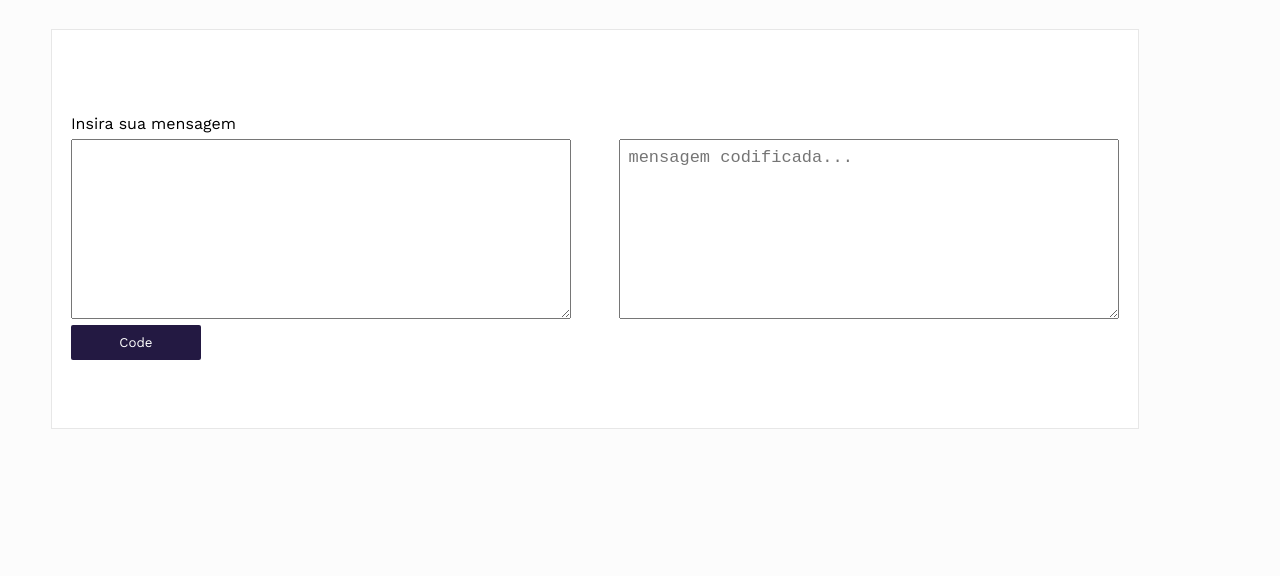
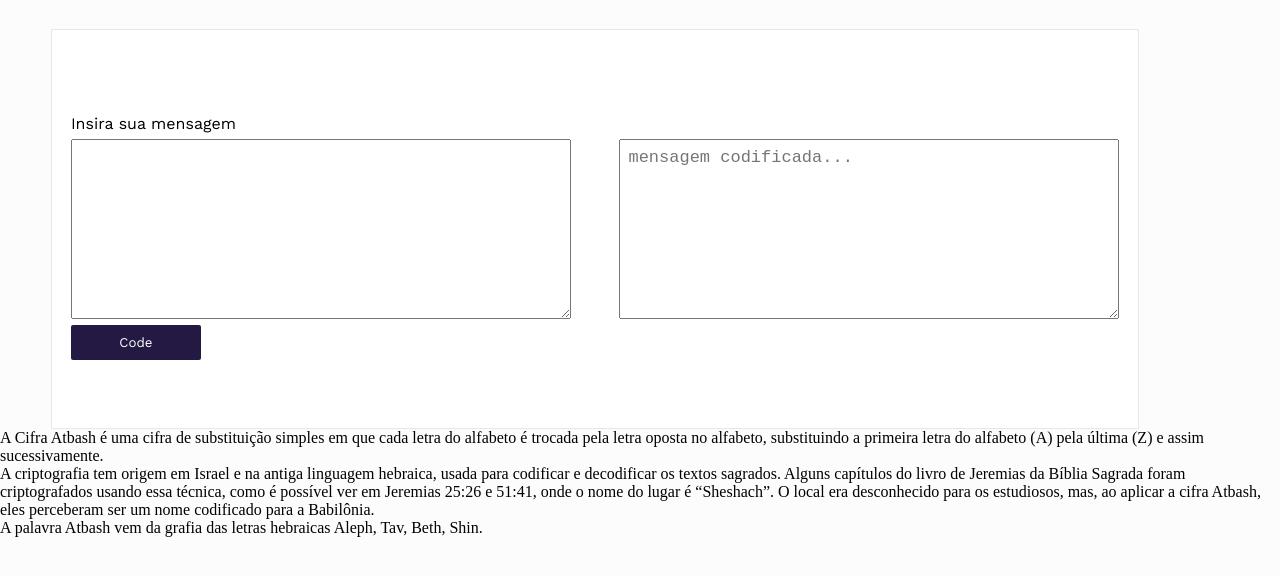
Before and after one commit to williamcouto/atbash-cipher, a plain HTML site: page index.html in a window 1280 px wide. Shown: the part 112-688 px from the top of the page. Drawn offline with nearby package versions, Linux system fonts and the light colour scheme.

Commit message:
update HTML
add atbash history

```diff
--- a/index.html
+++ b/index.html
@@ -8,6 +8,7 @@
 </head>
 <body>
     <h1>Cifra de Atbash</h1>
+        <main>
             <div class="container">
                 <div class="box-msg">
                     <label for="user_text">Insira sua mensagem</label>
@@ -16,6 +17,13 @@
                 </div>
                 <textarea name="text_encode" id="text_encode" placeholder="mensagem codificada..."></textarea>
             </div>
+
+            <article class="atbash-history">
+            <p>A Cifra Atbash é uma cifra de substituição simples em que cada letra do alfabeto é trocada pela letra oposta no alfabeto, substituindo a primeira letra do alfabeto (A) pela última (Z) e assim sucessivamente.</p>
+            <p>A criptografia tem origem em Israel e na antiga linguagem hebraica, usada para codificar e decodificar os textos sagrados. Alguns capítulos do livro de Jeremias da Bíblia Sagrada foram criptografados usando essa técnica, como é possível ver em Jeremias 25:26 e 51:41, onde o nome do lugar é “Sheshach”. O local era desconhecido para os estudiosos, mas, ao aplicar a cifra Atbash, eles perceberam ser um nome codificado para a Babilônia.</p>
+            <p>A palavra Atbash vem da grafia das letras hebraicas Aleph, Tav, Beth, Shin.</p>
+            </article>
+        </main>
 </body>
 <script src="script.js"></script>
 </html>
```
Lines whose indentation alone changed are shown as unchanged.
